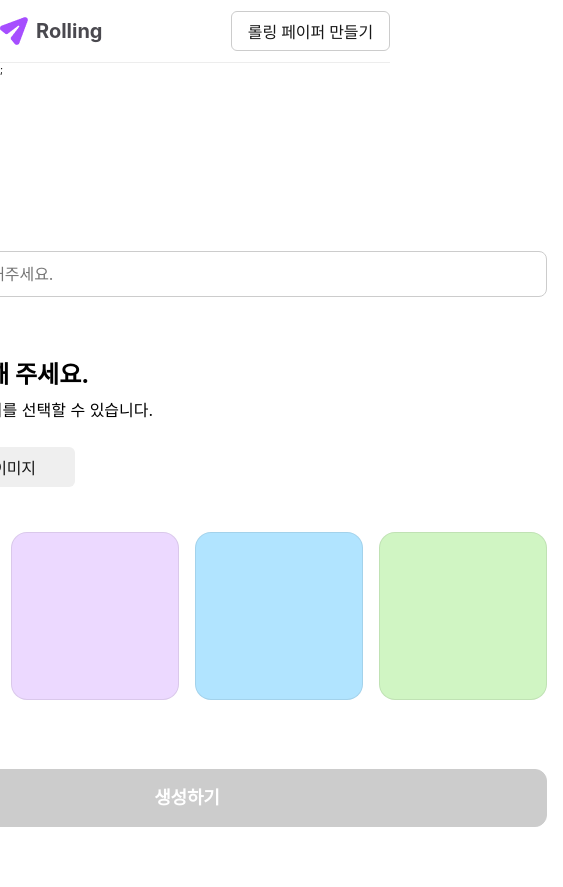
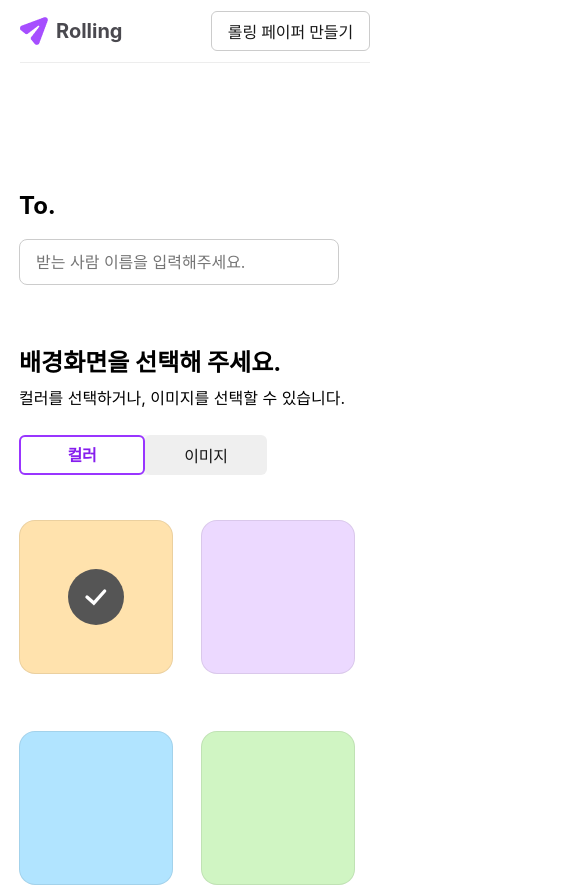
Before and after one commit to codeit-project-rolling/rolling, a React (Create React App) app: page /post in a window 390 px wide. Shown: the top 887 px of the page, 563 px wide, since content can reach past the window. Before the commit the page ends 844 px from the top, so only its background shows below. Built offline with nearby package versions, Linux system fonts and the light colour scheme; no server answers.

Commit message:
style: Post페이지 반응형 적용

```diff
--- a/src/components/BackgroundOption/BackColorOption.jsx
+++ b/src/components/BackgroundOption/BackColorOption.jsx
@@ -20,34 +20,16 @@ function BackColorOption({ onSelect }) {
 
   return (
     <div className={styles.backgroundOption}>
-      <button
-        className={`${styles.option} ${styles.beige}`}
-        onClick={() => handleColorSelect(clolrList.beige)}
-        type="button"
-      >
-        {selectedColor === clolrList.beige && <CheckButton />}
-      </button>
-      <button
-        className={`${styles.option} ${styles.purple}`}
-        onClick={() => handleColorSelect(clolrList.purple)}
-        type="button"
-      >
-        {selectedColor === clolrList.purple && <CheckButton />}
-      </button>
-      <button
-        className={`${styles.option} ${styles.blue}`}
-        onClick={() => handleColorSelect(clolrList.blue)}
-        type="button"
-      >
-        {selectedColor === clolrList.blue && <CheckButton />}
-      </button>
-      <button
-        className={`${styles.option}  ${styles.green}`}
-        onClick={() => handleColorSelect(clolrList.green)}
-        type="button"
-      >
-        {selectedColor === clolrList.green && <CheckButton />}
-      </button>
+      {Object.keys(clolrList).map((color) => (
+        <button
+          key={color}
+          className={`${styles.option} ${styles[color]}`}
+          onClick={() => handleColorSelect(clolrList[color])}
+          type="button"
+        >
+          {selectedColor === clolrList[color] && <CheckButton />}
+        </button>
+      ))}
     </div>
   );
 }
--- a/src/components/BackgroundOption/BackColorOption.module.scss
+++ b/src/components/BackgroundOption/BackColorOption.module.scss
@@ -1,6 +1,12 @@
 @import 'assets/styles/global.scss';
 .backgroundOption {
   display: flex;
+  @include mobile {
+    display: grid;
+    grid-template-columns: repeat(2, 1fr); /* 두 개의 열 생성 */
+    grid-gap: 1.2rem; /* 그리드 간격 설정 */
+  }
+
   .option {
     border: none;
     width: 16.8rem;
@@ -13,6 +19,11 @@
     justify-content: center;
     align-items: center;
     position: relative;
+    cursor: pointer;
+    @include mobile {
+      width: 15.4rem;
+      height: 15.4rem;
+    }
   }
   .beige {
     background-color: $Orange200;
--- a/src/pages/PostPage/PostPage.jsx
+++ b/src/pages/PostPage/PostPage.jsx
@@ -61,7 +61,7 @@ function PostPage() {
   return (
     <div className={styles.postPageContainer}>
       <div className={styles.headerContainer}>
-        <Header />;
+        <Header />
       </div>
       <div className={styles.mainContainer}>
         <div className={styles.recipientContainer}>
--- a/src/pages/PostPage/PostPage.module.scss
+++ b/src/pages/PostPage/PostPage.module.scss
@@ -1,4 +1,8 @@
+@import 'assets/styles/global.scss';
 .postPageContainer {
+  @include mobile {
+    margin: 0 2rem;
+  }
   .headerContainer {
     width: 100%;
   }
@@ -21,6 +25,9 @@
         margin-top: 1.2rem;
         margin-bottom: 1rem;
         width: 72rem;
+        @include mobile {
+          width: 32rem;
+        }
         padding: 1.2rem 1.6rem;
         font-size: 1.6rem;
         font-weight: 400;
@@ -43,6 +50,13 @@
       .createBtn {
         margin-top: 6.9rem;
         width: 72rem;
+        @include tablet {
+          margin-top: 34rem;
+        }
+        @include mobile {
+          margin-top: 8.2rem;
+          width: 32rem;
+        }
       }
     }
   }
```
